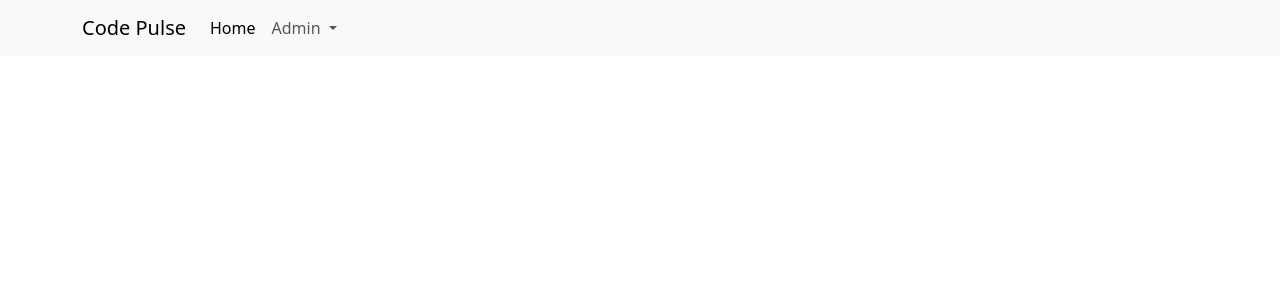
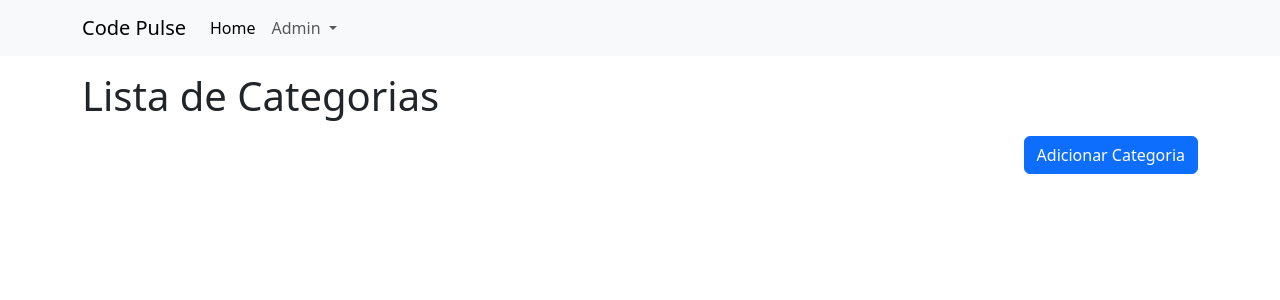
Before and after one commit to ddcsilva/Code-Pulse, an Angular app in the folder UI/codepulse/: page /admin/categorias in a window 1280 px wide. Before the commit this address led to /. Shown: the top 300 px of the page. Built offline with nearby package versions, Linux system fonts and the light colour scheme.

Commit message:
Componente Categorias, Lista de Componentes e Roteamento

```diff
--- a/UI/codepulse/src/app/app-routing.module.ts
+++ b/UI/codepulse/src/app/app-routing.module.ts
@@ -1,7 +1,13 @@
 import { NgModule } from '@angular/core';
 import { RouterModule, Routes } from '@angular/router';
+import { CategoriaListComponent } from './features/categoria/categoria-list/categoria-list.component';
 
-const routes: Routes = [];
+const routes: Routes = [
+  {
+    path: 'admin/categorias',
+    component: CategoriaListComponent
+  }
+];
 
 @NgModule({
   imports: [RouterModule.forRoot(routes)],
--- a/UI/codepulse/src/app/app.module.ts
+++ b/UI/codepulse/src/app/app.module.ts
@@ -4,11 +4,13 @@ import { BrowserModule } from '@angular/platform-browser';
 import { AppRoutingModule } from './app-routing.module';
 import { AppComponent } from './app.component';
 import { NavbarComponent } from './core/components/navbar/navbar.component';
+import { CategoriaListComponent } from './features/categoria/categoria-list/categoria-list.component';
 
 @NgModule({
   declarations: [
     AppComponent,
-    NavbarComponent
+    NavbarComponent,
+    CategoriaListComponent
   ],
   imports: [
     BrowserModule,
--- a/UI/codepulse/src/app/core/components/navbar/navbar.component.html
+++ b/UI/codepulse/src/app/core/components/navbar/navbar.component.html
@@ -14,7 +14,7 @@
                         Admin
                     </a>
                     <ul class="dropdown-menu">
-                        <li><a class="dropdown-item" href="#">Categorias</a></li>
+                        <li><a class="dropdown-item" [routerLink]="['/admin/categorias']">Categorias</a></li>
                         <!-- <li>
                             <hr class="dropdown-divider">
                         </li> -->
--- /dev/null
+++ b/UI/codepulse/src/app/features/categoria/categoria-list/categoria-list.component.html
@@ -0,0 +1,7 @@
+<div class="container">
+    <h1 class="mt-3">Lista de Categorias</h1>
+
+    <div class="d-flex justify-content-end mt-3">
+        <a href="" class="btn btn-primary">Adicionar Categoria</a>
+    </div>
+</div>
--- a/UI/codepulse/src/index.html
+++ b/UI/codepulse/src/index.html
@@ -1,9 +1,9 @@
 <!doctype html>
-<html lang="en">
+<html lang="pt-br">
 
 <head>
   <meta charset="utf-8">
-  <title>Codepulse</title>
+  <title>CodePulse</title>
   <base href="/">
   <meta name="viewport" content="width=device-width, initial-scale=1">
   <link rel="icon" type="image/x-icon" href="favicon.ico">
```
Also changed, not shown: UI/codepulse/src/app/features/categoria/categoria-list/categoria-list.component.ts (added, +10 -0 lines), UI/codepulse/src/app/features/categoria/categoria-list/categoria-list.component.css (added), 1 other file (tests, documents, lock files or other folders).
